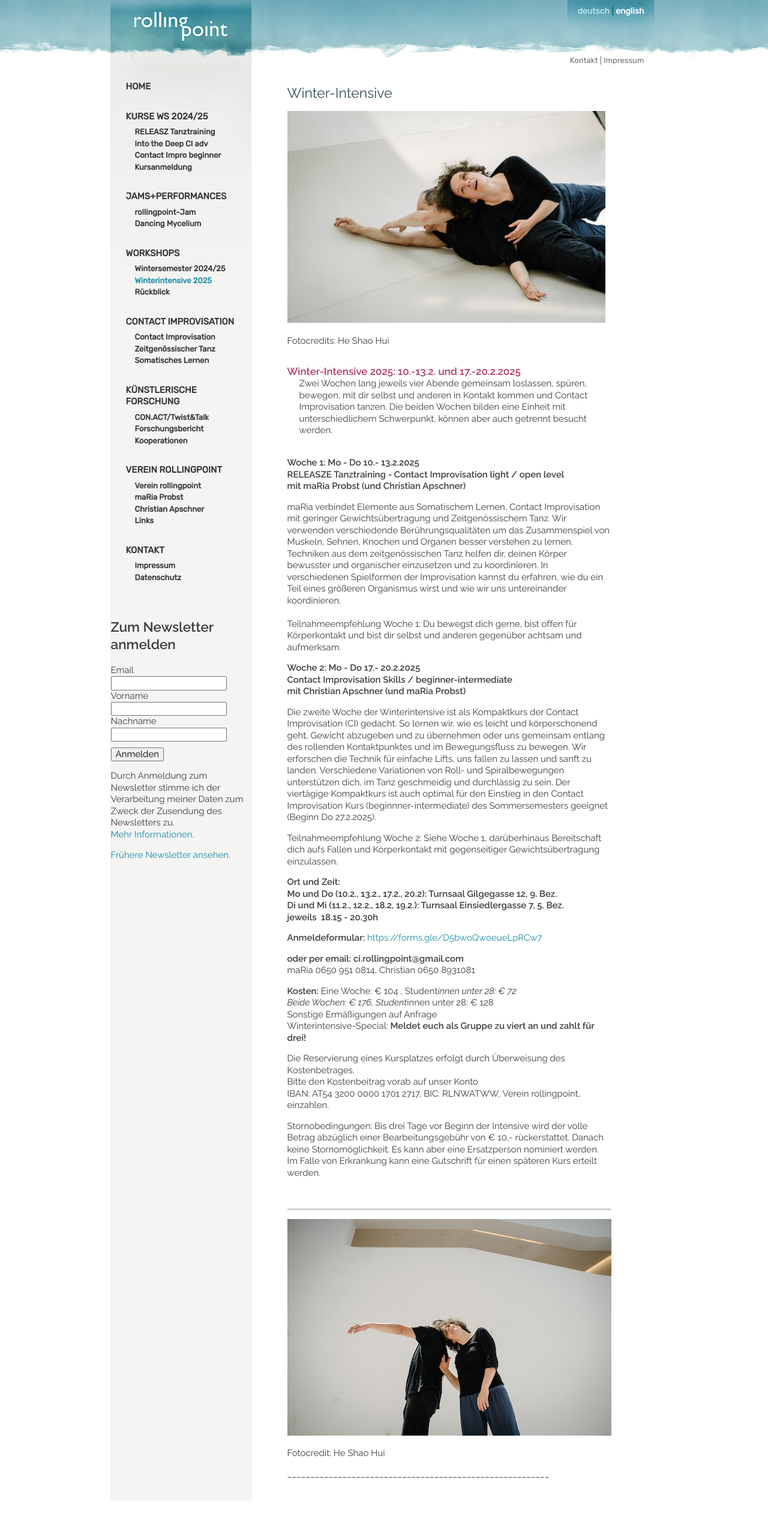
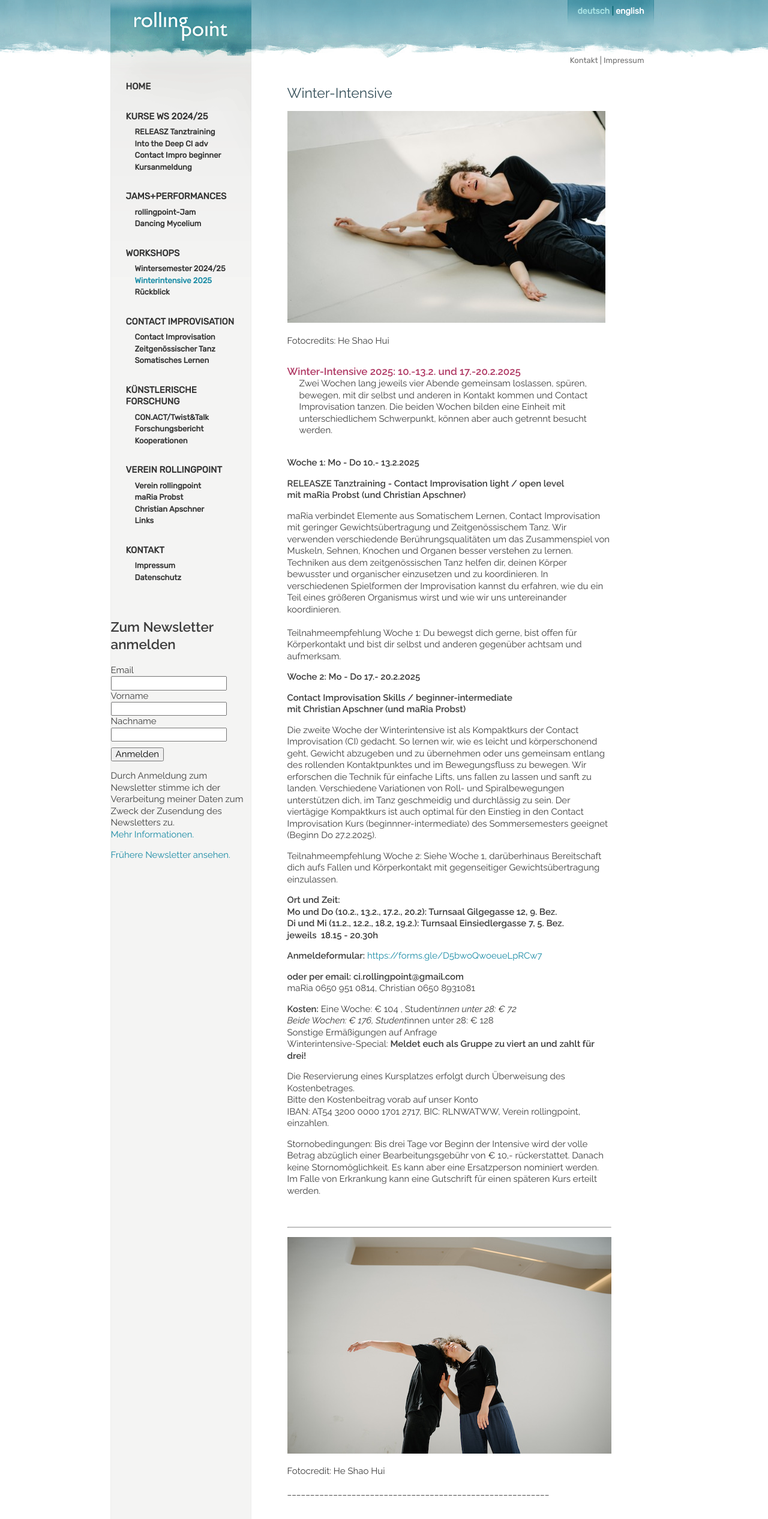
Before and after one commit to manulari/rollingpointat, a Jekyll site: the page built from _pages_de/winterintensive.md, in a window 1280 px wide. Shown: the whole page at 60% size. Built offline with Jekyll 4.4.1, drawn with Linux system fonts in a browser that asks for light colours; comment, search, counter and statistics services are not loaded; before the commit the page ends 2502 px from its top, so only the background shows below that.

Commit message:
Update page (de) “winterintensive”

```diff
--- a/_pages_de/winterintensive.md
+++ b/_pages_de/winterintensive.md
@@ -15,15 +15,21 @@ Fotocredits: He Shao Hui
 Zwei Wochen lang jeweils vier Abende gemeinsam loslassen, spüren, bewegen, mit dir selbst und anderen in Kontakt kommen und Contact Improvisation tanzen. Die beiden Wochen bilden eine Einheit mit unterschiedlichem Schwerpunkt, können aber auch getrennt besucht werden.
 
 \
-**Woche 1: Mo - Do 10.- 13.2.2025\
-RELEASZE Tanztraining -  Contact Improvisation light / open level**\
+**Woche 1: Mo - Do 10.- 13.2.2025**
+
+<div class="named-anchor" id="WI1"></div>
+
+**RELEASZE Tanztraining -  Contact Improvisation light / open level**\
 **mit maRia Probst (und Christian Apschner)**
 
 maRia verbindet Elemente aus Somatischem Lernen, Contact Improvisation mit geringer Gewichtsübertragung und Zeitgenössischem Tanz. Wir verwenden verschiedende Berührungsqualitäten um das Zusammenspiel von Muskeln, Sehnen, Knochen und Organen besser verstehen zu lernen. Techniken aus dem zeitgenössischen Tanz helfen dir, deinen Körper bewusster und organischer einzusetzen und zu koordinieren. In verschiedenen Spielformen der Improvisation kannst du erfahren, wie du ein Teil eines größeren Organismus wirst und wie wir uns untereinander koordinieren.\
 \
 Teilnahmeempfehlung Woche 1:  Du bewegst dich gerne, bist offen für Körperkontakt und bist dir selbst und anderen gegenüber achtsam und aufmerksam.
 
-**Woche 2: Mo - Do 17.- 20.2.2025**\
+**Woche 2: Mo - Do 17.- 20.2.2025**
+
+<div class="named-anchor" id="WI2"></div>
+
 **Contact Improvisation Skills / beginner-intermediate**\
 **mit Christian Apschner (und maRia Probst)**
 
@@ -52,17 +58,9 @@ IBAN: AT54 3200 0000 1701 2717, BIC: RLNWATWW, Verein rollingpoint, einzahlen.
 
 Stornobedingungen: Bis drei Tage vor Beginn der Intensive wird der volle Betrag abzüglich einer Bearbeitungsgebühr von € 10,- rückerstattet. Danach keine Stornomöglichkeit. Es kann aber eine Ersatzperson nominiert werden. Im Falle von Erkrankung kann eine Gutschrift für einen späteren Kurs erteilt werden.
 
-
-
-
-
-
-
 &nbsp;
 
 - - -
-
-
 
 ![](/assets/uploads/heshaohui.rollingpoint-wu-fotos.067.jpg)
 
```
